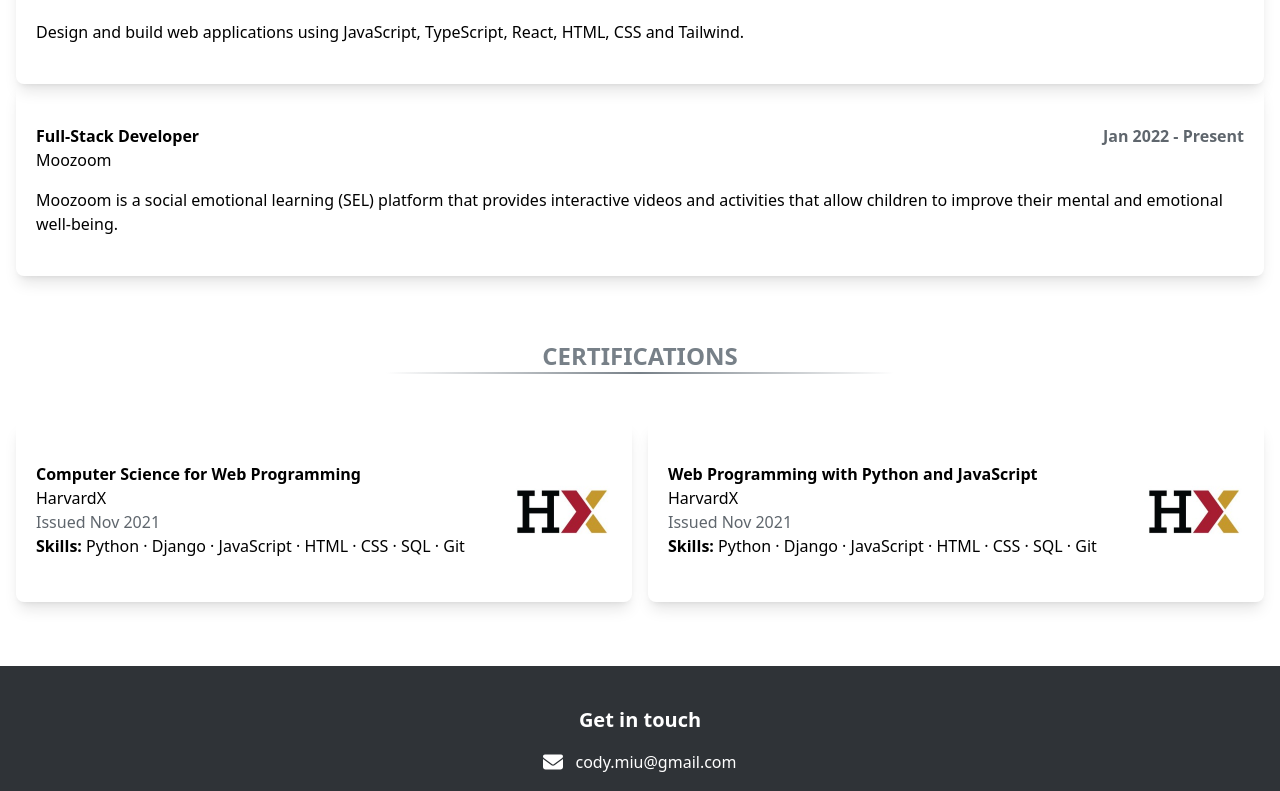
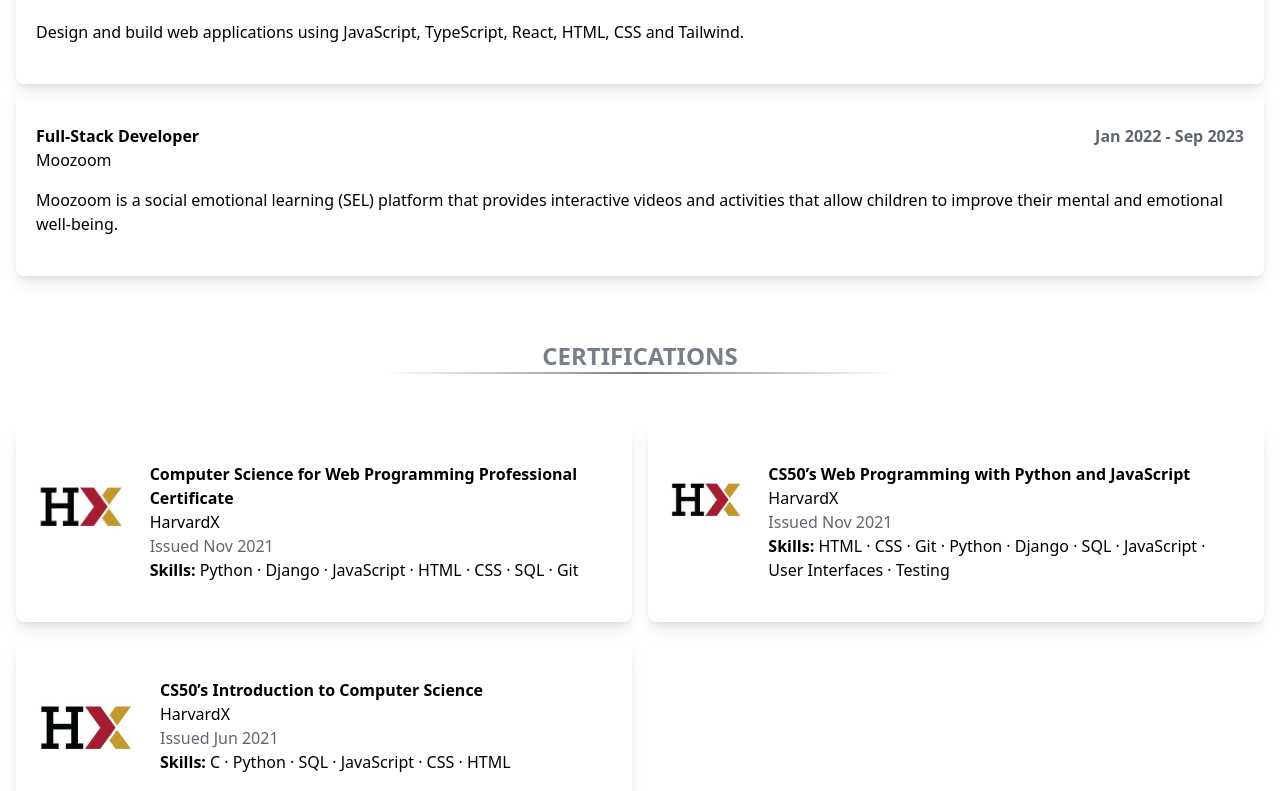
Before and after one commit to Cody06/Portfolio, a Next.js app: page / in a window 1280 px wide. Shown: the part 2006-2797 px from the top of the page. Built offline with nearby package versions, Linux system fonts and the light colour scheme.

Commit message:
Update text and UI

```diff
--- a/src/components/Home/components/Certifications.tsx
+++ b/src/components/Home/components/Certifications.tsx
@@ -6,7 +6,7 @@ const Certifications = () => {
     const certifications = [
         {
             id: 1,
-            title: 'Computer Science for Web Programming',
+            title: 'Computer Science for Web Programming Professional Certificate',
             icon: (
                 <Image
                     src={'/assets/icons/HarvardX.jpeg'}
@@ -22,7 +22,7 @@ const Certifications = () => {
         },
         {
             id: 2,
-            title: 'Web Programming with Python and JavaScript',
+            title: 'CS50’s Web Programming with Python and JavaScript',
             icon: (
                 <Image
                     src={'/assets/icons/HarvardX.jpeg'}
@@ -33,8 +33,34 @@ const Certifications = () => {
             ),
             issuer: 'HarvardX',
             date: 'Issued Nov 2021',
-            skills: ['Python', 'Django', 'JavaScript', 'HTML', 'CSS', 'SQL', 'Git'],
+            skills: [
+                'HTML',
+                'CSS',
+                'Git',
+                'Python',
+                'Django',
+                'SQL',
+                'JavaScript',
+                'User Interfaces',
+                'Testing',
+            ],
             href: 'https://www.edx.org/learn/web-development/harvard-university-cs50-s-web-programming-with-python-and-javascript',
+        },
+        {
+            id: 3,
+            title: 'CS50’s Introduction to Computer Science',
+            icon: (
+                <Image
+                    src={'/assets/icons/HarvardX.jpeg'}
+                    width={100}
+                    height={100}
+                    alt="HardvardX icon"
+                />
+            ),
+            issuer: 'HarvardX',
+            date: 'Issued Jun 2021',
+            skills: ['C', 'Python', 'SQL', 'JavaScript', 'CSS', 'HTML'],
+            href: 'https://www.edx.org/learn/computer-science/harvard-university-cs50-s-introduction-to-computer-science',
         },
     ];
 
@@ -48,8 +74,9 @@ const Certifications = () => {
                         href={certificate.href}
                         target="_blank"
                         rel="noreferrer"
-                        className="flex flex-row justify-between gap-x-2 px-5 py-10 rounded-lg shadow-lg hover:shadow-xl hover:scale-[1.01] ease-in duration-100"
+                        className="flex flex-row gap-x-6 px-5 py-10 rounded-lg shadow-lg hover:shadow-xl hover:scale-[1.01] ease-in duration-100"
                     >
+                        <div>{certificate.icon}</div>
                         <div className="flex flex-col">
                             <h3 className="font-bold">{certificate.title}</h3>
                             <span>{certificate.issuer}</span>
@@ -59,7 +86,6 @@ const Certifications = () => {
                                 {certificate.skills.join(' \u00B7 ')}
                             </span>
                         </div>
-                        <div>{certificate.icon}</div>
                     </Link>
                 ))}
             </div>
--- a/src/components/Home/components/WorkExperience.tsx
+++ b/src/components/Home/components/WorkExperience.tsx
@@ -16,7 +16,7 @@ const WorkExperience = () => {
             position: 'Full-Stack Developer',
             company: 'Moozoom',
             companyLogo: null,
-            date: 'Jan 2022 - Present',
+            date: 'Jan 2022 - Sep 2023',
             description:
                 'Moozoom is a social emotional learning (SEL) platform that provides interactive videos and activities that allow children to improve their mental and emotional well-being.',
         },
```
